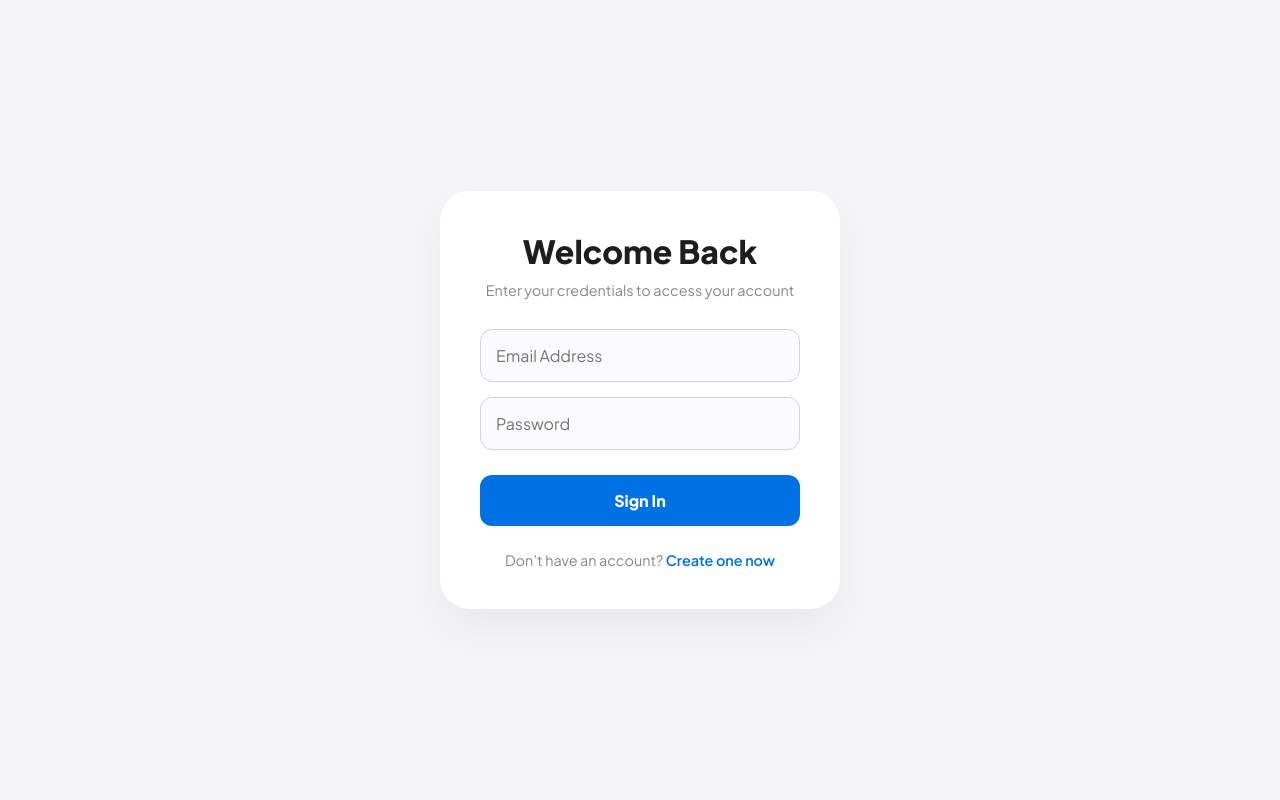
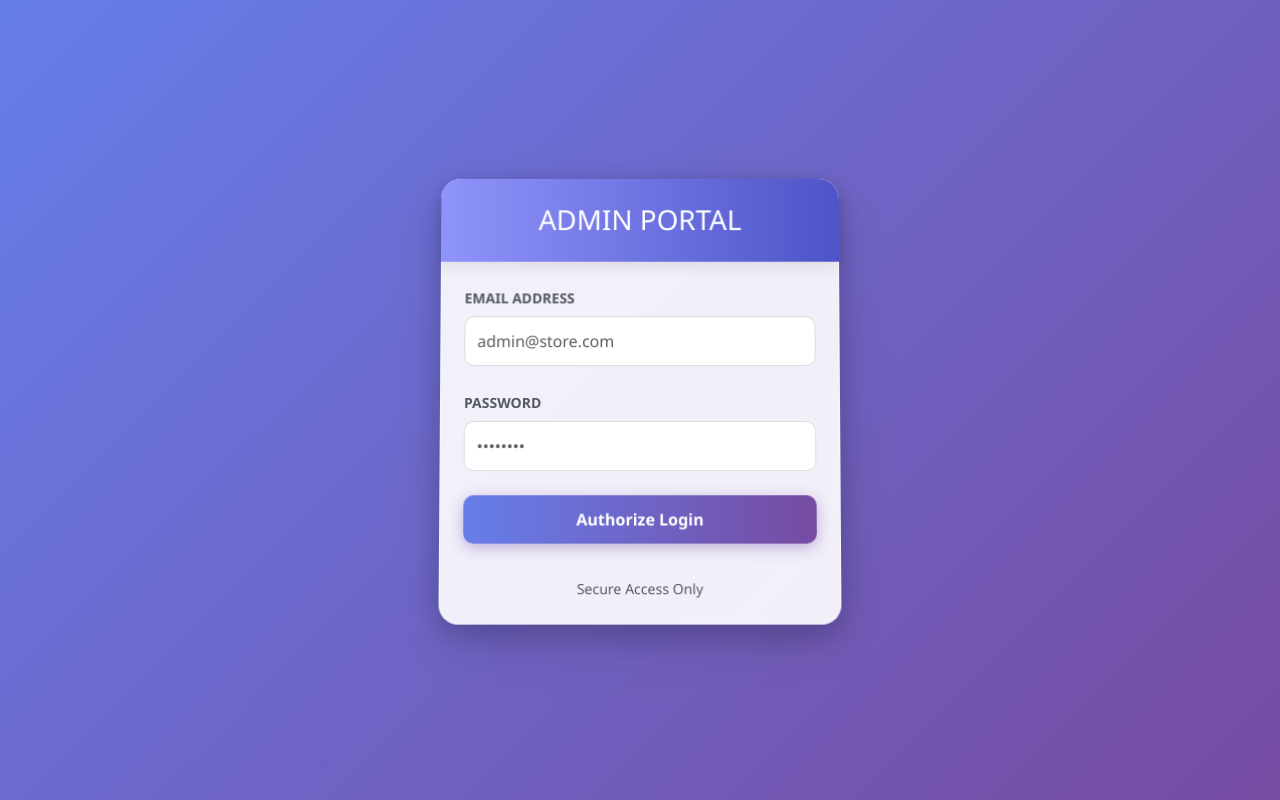
Before and after one commit to vivek-vb/mobile, a PHP site: page /login.php in a window 1280 px wide. Run offline with PHP 8.4, Linux system fonts and the light colour scheme; a stand-in replaces the project's code that opens the database connection.

Commit message:
Add files via upload

```diff
--- a/login.php
+++ b/login.php
@@ -1,193 +1,185 @@
 <?php
-require_once 'includes/config.php';
-if (isset($_SESSION['user_id'])) {
-    header('Location: index.php');
-    exit();
+session_start();
+
+/* ============================
+    Database Class
+============================ */
+class Database_demo {
+    private $host = "localhost";
+    private $db = "mobile-store";
+    private $user = "root";
+    private $pass = "";
+    public $conn;
+
+    public function connect() {
+        try {
+            $this->conn = new PDO(
+                "mysql:host=".$this->host.";dbname=".$this->db,
+                $this->user,
+                $this->pass
+            );
+            $this->conn->setAttribute(PDO::ATTR_ERRMODE, PDO::ERRMODE_EXCEPTION);
+            return $this->conn;
+        } catch(PDOException $e) {
+            die("Connection Error: ".$e->getMessage());
+        }
+    }
 }
 
-// Redirect if already logged in
-if (isset($_SESSION['user_id'])) {
-    header('Location: index.php');
-    exit();
+/* ============================
+    Admin Class
+============================ */
+class Admin {
+    private $conn;
+
+    public function __construct($db) {
+        $this->conn = $db;
+    }
+
+    public function login($email, $password) {
+        $query = "SELECT * FROM user_info WHERE email=? AND password=?";
+        $stmt = $this->conn->prepare($query);
+        $stmt->execute([$email, $password]);
+        return $stmt->rowCount() > 0;
+    }
 }
 
-$message = [];
+/* ============================
+    Logic Execution
+============================ */
+$db = (new Database_demo())->connect();
+$admin = new Admin($db);
+$error = "";
 
-if (isset($_POST['submit'])) {
-    $email = mysqli_real_escape_string($conn, $_POST['email']);
+if(isset($_POST['login'])) {
+    $email = $_POST['email'];
     $password = $_POST['password'];
 
-    $select = mysqli_query($conn, "SELECT * FROM user_info WHERE email='$email' LIMIT 1");
-    if ($select && mysqli_num_rows($select) > 0) {
-        $row = mysqli_fetch_assoc($select);
-        if (password_verify($password, $row['password'])) {
-            $_SESSION['user_id'] = $row['id'];
-            header('Location: index.php');
-            exit();
-        } else {
-            $message[] = 'Incorrect password!';
-        }
+    if($admin->login($email, $password)) {
+        $_SESSION['admin'] = $email;
+        header("Location: admin_panel.php");
+        exit;
     } else {
-        $message[] = 'Email not found!';
+        $error = "Invalid Email or Password!";
     }
 }
 ?>
+
 <!DOCTYPE html>
 <html lang="en">
 <head>
     <meta charset="UTF-8">
     <meta name="viewport" content="width=device-width, initial-scale=1.0">
-    <title>Login | Mobile Store</title>
-    <link href="https://fonts.googleapis.com/css2?family=Plus+Jakarta+Sans:wght@400;600;800&display=swap" rel="stylesheet">
+    <title>3D Admin Login | Mobile Store</title>
+    <link href="https://cdn.jsdelivr.net/npm/bootstrap@5.3.0/dist/css/bootstrap.min.css" rel="stylesheet">
     <style>
-        :root {
-            --primary: #0071e3;
-            --dark: #1d1d1f;
-            --light-bg: #f5f5f7;
-            --white: #ffffff;
-            --error: #ff3b30;
+        body {
+            /* 3D Background Gradient */
+            background: linear-gradient(135deg, #667eea 0%, #764ba2 100%);
+            height: 100vh;
+            display: flex;
+            align-items: center;
+            justify-content: center;
+            font-family: 'Segoe UI', Tahoma, Geneva, Verdana, sans-serif;
         }
 
-        * {
-            margin: 0;
-            padding: 0;
-            box-sizing: border-box;
-            font-family: 'Plus Jakarta Sans', sans-serif;
+        .login-card {
+            background: rgba(255, 255, 255, 0.9);
+            border: none;
+            border-radius: 20px;
+            /* Multi-layered shadow for 3D depth */
+            box-shadow:
+                0 10px 30px rgba(0, 0, 0, 0.2),
+                0 20px 60px rgba(0, 0, 0, 0.1),
+                inset 0 0 0 1px rgba(255, 255, 255, 0.5);
+            transform: perspective(1000px) rotateX(2deg);
+            transition: all 0.4s ease;
+            max-width: 400px;
+            width: 100%;
         }
 
-        body {
-            background-color: var(--light-bg);
-            display: flex;
-            justify-content: center;
-            align-items: center;
-            min-height: 100vh;
-            padding: 20px;
+        .login-card:hover {
+            transform: perspective(1000px) rotateX(0deg) translateY(-5px);
+            box-shadow: 0 30px 70px rgba(0, 0, 0, 0.3);
         }
 
-        /* --- Message/Toast --- */
-        .message {
-            position: fixed;
-            top: 20px;
-            background: var(--error);
+        .card-header-3d {
+            background: #4e54c8;
+            background: -webkit-linear-gradient(to right, #8f94fb, #4e54c8);
+            background: linear-gradient(to right, #8f94fb, #4e54c8);
             color: white;
-            padding: 15px 25px;
-            border-radius: 12px;
-            box-shadow: 0 10px 20px rgba(0,0,0,0.1);
-            cursor: pointer;
-            font-weight: 600;
-            z-index: 1000;
-            animation: slideDown 0.4s ease;
+            border-radius: 20px 20px 0 0 !important;
+            padding: 25px;
+            text-align: center;
+            font-weight: bold;
+            box-shadow: 0 4px 15px rgba(0,0,0,0.1);
         }
 
-        @keyframes slideDown {
-            from { transform: translateY(-100%); opacity: 0; }
-            to { transform: translateY(0); opacity: 1; }
-        }
-
-        /* --- Form Container --- */
-        .form-container {
-            background: var(--white);
-            width: 100%;
-            max-width: 400px;
-            padding: 40px;
-            border-radius: 30px;
-            box-shadow: 0 20px 40px rgba(0,0,0,0.05);
-            text-align: center;
-        }
-
-        .form-container h3 {
-            font-size: 2rem;
-            font-weight: 800;
-            color: var(--dark);
-            margin-bottom: 10px;
-        }
-
-        .form-container p.subtitle {
-            color: #86868b;
-            margin-bottom: 30px;
-            font-size: 0.9rem;
-        }
-
-        .form-container input[type="email"],
-        .form-container input[type="password"] {
-            width: 100%;
-            padding: 15px;
-            margin-bottom: 15px;
-            border-radius: 12px;
-            border: 1px solid #d2d2d7;
-            background: #fbfbfd;
-            font-size: 1rem;
+        .form-control {
+            border-radius: 10px;
+            padding: 12px;
+            border: 1px solid #ddd;
             transition: 0.3s;
         }
 
-        .form-container input:focus {
-            outline: none;
-            border-color: var(--primary);
-            background: var(--white);
-            box-shadow: 0 0 0 4px rgba(0,113,227,0.1);
+        .form-control:focus {
+            box-shadow: 0 0 15px rgba(118, 75, 162, 0.3);
+            border-color: #764ba2;
         }
 
-        .form-container input[type="submit"] {
-            width: 100%;
-            padding: 15px;
-            border-radius: 12px;
+        .btn-3d {
+            background: linear-gradient(to right, #667eea, #764ba2);
             border: none;
-            background: var(--primary);
+            border-radius: 10px;
+            padding: 12px;
+            font-weight: 600;
             color: white;
-            font-size: 1rem;
-            font-weight: 700;
-            cursor: pointer;
+            box-shadow: 0 4px 15px rgba(118, 75, 162, 0.4);
             transition: 0.3s;
-            margin-top: 10px;
         }
 
-        .form-container input[type="submit"]:hover {
-            opacity: 0.9;
+        .btn-3d:hover {
             transform: translateY(-2px);
-        }
-
-        .form-container .footer-text {
-            margin-top: 25px;
-            font-size: 0.9rem;
-            color: #86868b;
-        }
-
-        .form-container a {
-            color: var(--primary);
-            text-decoration: none;
-            font-weight: 600;
-        }
-
-        .form-container a:hover {
-            text-decoration: underline;
+            box-shadow: 0 6px 20px rgba(118, 75, 162, 0.6);
+            color: #fff;
         }
     </style>
 </head>
 <body>
 
-<?php
-if (!empty($message)) {
-    foreach ($message as $msg) {
-        echo '<div class="message" onclick="this.remove();">'.$msg.'</div>';
-    }
-}
-?>
+<div class="container d-flex justify-content-center">
+    <div class="card login-card">
+        <div class="card-header-3d">
+            <h3 class="m-0">ADMIN PORTAL</h3>
+        </div>
+        <div class="card-body p-4">
 
-<div class="form-container">
-    <form method="post">
-        <h3>Welcome Back</h3>
-        <p class="subtitle">Enter your credentials to access your account</p>
+            <?php if($error): ?>
+                <div class="alert alert-danger text-center small py-2" role="alert">
+                    <?php echo $error; ?>
+                </div>
+            <?php endif; ?>
 
-        <input type="email" name="email" required placeholder="Email Address">
-        <input type="password" name="password" required placeholder="Password">
-
-        <input type="submit" name="submit" value="Sign In">
-
-        <p class="footer-text">
-            Don’t have an account? <a href="register.php">Create one now</a>
-        </p>
-    </form>
+            <form method="POST">
+                <div class="mb-4">
+                    <label class="form-label text-muted small fw-bold">EMAIL ADDRESS</label>
+                    <input type="email" name="email" class="form-control" placeholder="admin@store.com" required>
+                </div>
+                <div class="mb-4">
+                    <label class="form-label text-muted small fw-bold">PASSWORD</label>
+                    <input type="password" name="password" class="form-control" placeholder="••••••••" required>
+                </div>
+                <div class="d-grid">
+                    <button type="submit" name="login" class="btn btn-3d">Authorize Login</button>
+                </div>
+            </form>
+        </div>
+        <div class="card-footer bg-transparent border-0 text-center pb-4">
+            <small class="text-muted">Secure Access Only</small>
+        </div>
+    </div>
 </div>
 
+<script src="https://cdn.jsdelivr.net/npm/bootstrap@5.3.0/dist/js/bootstrap.bundle.min.js"></script>
 </body>
 </html>
```
Also changed, not shown: admin_panel.php (added, +343 -0 lines).
